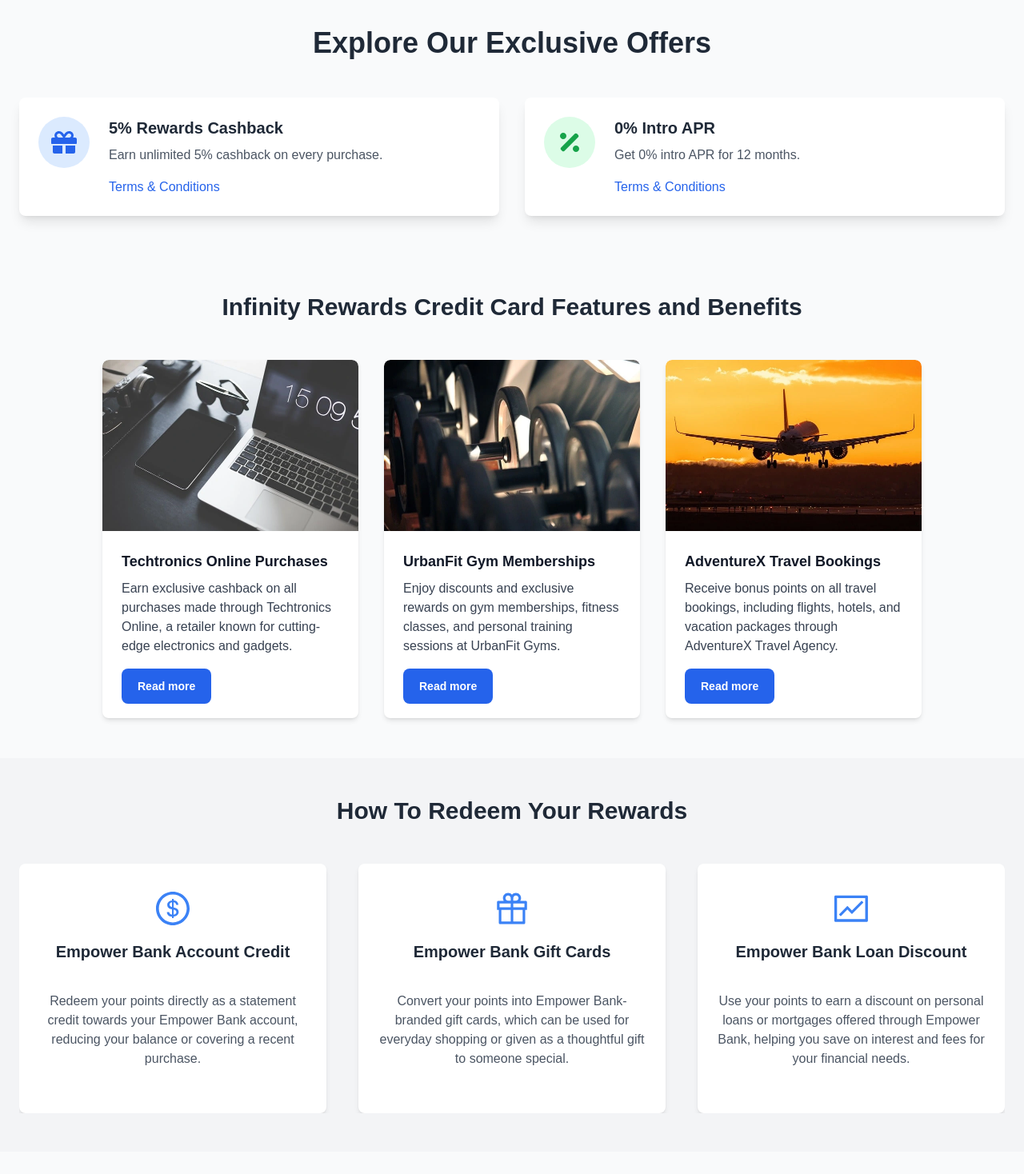
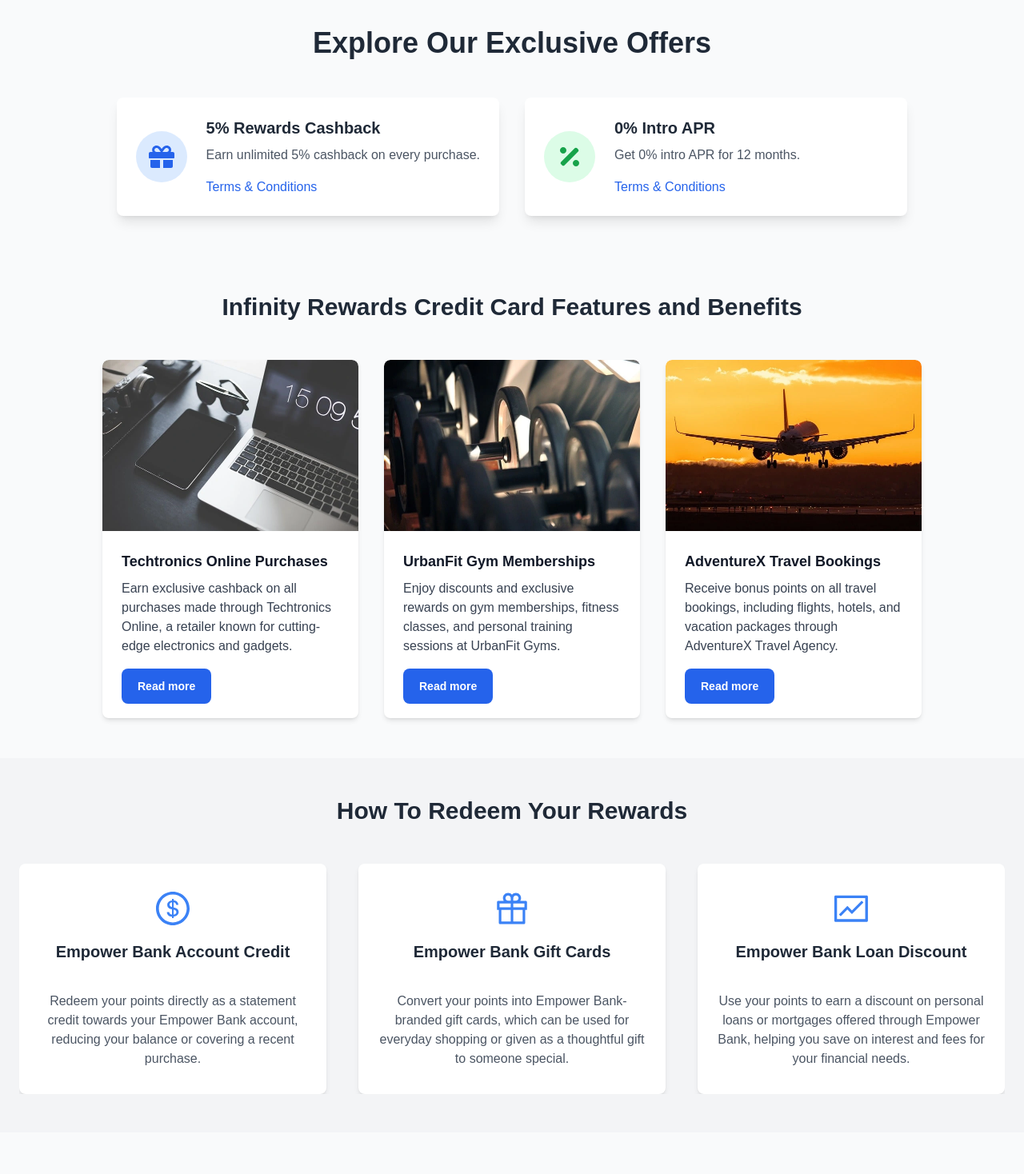
Before and after one commit to RoryDowse/financial-landing-page, a Next.js app: page / in a window 1280 px wide. Shown: the part 720-2188 px from the top of the page at 80% size. Built offline with nearby package versions, Linux system fonts and the light colour scheme.

Commit message:
update padding

```diff
--- a/src/app/components/HowItWorks.tsx
+++ b/src/app/components/HowItWorks.tsx
@@ -45,7 +45,7 @@ export default function HowItWorks() {
                                     <p className="mt-4 text-xl font-bold min-h-[3.5rem] text-gray-800 dark:text-white">
                                         {item.redeemMethod || 'Redeem Method'}
                                     </p>
-                                    <p className="mt-2 text-gray-600 min-h-[7.5rem] dark:text-gray-400">
+                                    <p className="mt-2 text-gray-600 min-h-[7.5rem] lg:min-h-[5.5rem] dark:text-gray-400">
                                         {item.description || 'No description available.'}
                                     </p>
                                 </div>
--- a/src/app/components/Offer.tsx
+++ b/src/app/components/Offer.tsx
@@ -7,14 +7,14 @@ export default function OffersPage() {
     const offers = InfinityRewardsCard.offers || [];
 
     return (
-        <section className="bg-gray-50 px-6 py-12">
+        <section className="bg-gray-50 px-6 py-12 flex flex-col items-center">
             <h2 className="text-3xl lg:text-4xl font-bold text-center text-gray-800 mb-10 lg:mb-12">
                 Explore Our Exclusive Offers
             </h2>
             <div className="grid grid-cols-1 md:grid-cols-2 gap-8">
                 {/* Offer 1 */}
                 {offers[0] && (
-                    <div className="flex items-start bg-white shadow-lg rounded-lg p-6 hover:shadow-xl transition duration-300 ease-in-out">
+                    <div className="flex items-center bg-white shadow-lg rounded-lg p-6 hover:shadow-xl transition duration-300 ease-in-out">
                         <div className="flex-shrink-0 p-4 bg-blue-100 text-blue-600 rounded-full">
                             <FaGift size={32} />
                         </div>
@@ -35,7 +35,7 @@ export default function OffersPage() {
                 )}
                 {/* Offer 2 */}
                 {offers[1] && (
-                    <div className="flex items-start bg-white shadow-lg rounded-lg p-6 hover:shadow-xl transition duration-300 ease-in-out">
+                    <div className="flex items-center bg-white shadow-lg rounded-lg p-6 hover:shadow-xl transition duration-300 ease-in-out">
                         <div className="flex-shrink-0 p-4 bg-green-100 text-green-600 rounded-full">
                             <FaPercentage size={32} />
                         </div>
```
